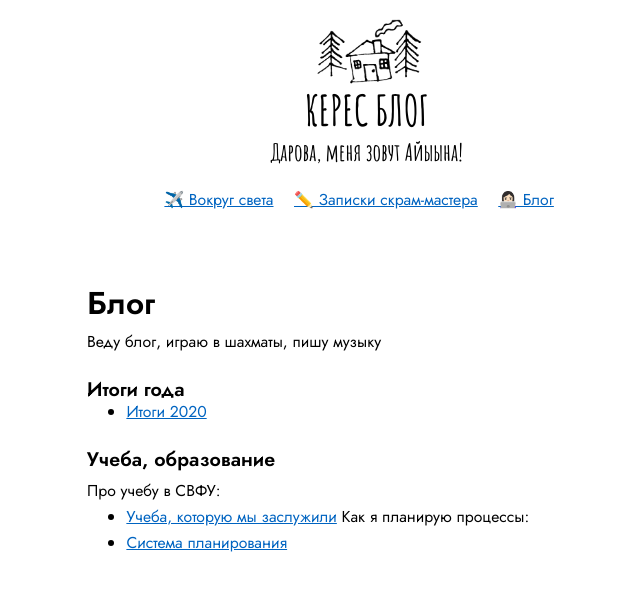
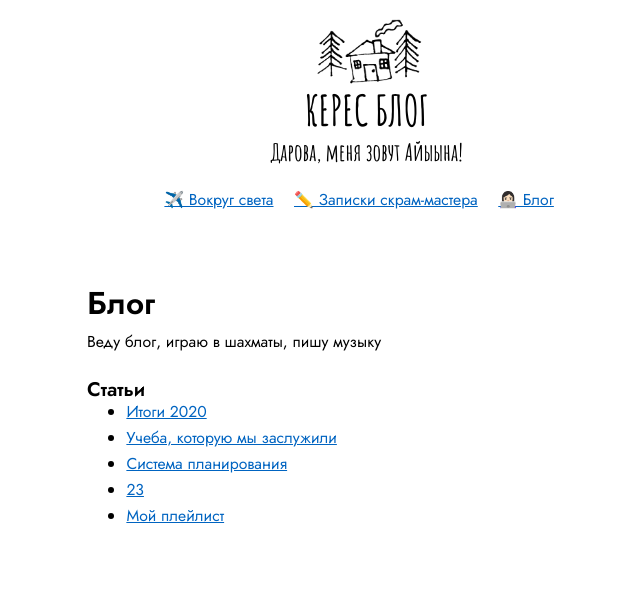
Before and after one commit to keresm/keresaina.github.io, a Jekyll site: the page built from _pages/blog/main.md, in a window 1280 px wide. Shown: the top 591 px of the page, without its empty margins (273-913 px from the left). Built offline with Jekyll 4.4.1, drawn with Linux system fonts in a browser that asks for light colours.

Commit message:
Update main.md

```diff
--- a/_pages/blog/main.md
+++ b/_pages/blog/main.md
@@ -5,11 +5,9 @@ permalink: /blog/
 ---
 Веду блог, играю в шахматы, пишу музыку
 
-### Итоги года
+### Статьи
 - [Итоги 2020](http://keresm.ru/2021-01-14-Выводы/)
-
-### Учеба, образование
-Про учебу в СВФУ:
 - [Учеба, которую мы заслужили](http://keresm.ru/2020-11-21-study/)
-Как я планирую процессы:
 - [Система планирования](http://keresm.ru/2021-08-16-notion/)
+- [23](http://keresm.ru/2021-03-13-23/)
+- [Мой плейлист](http://keresm.ru/2021-11-21-playlist/)
```
